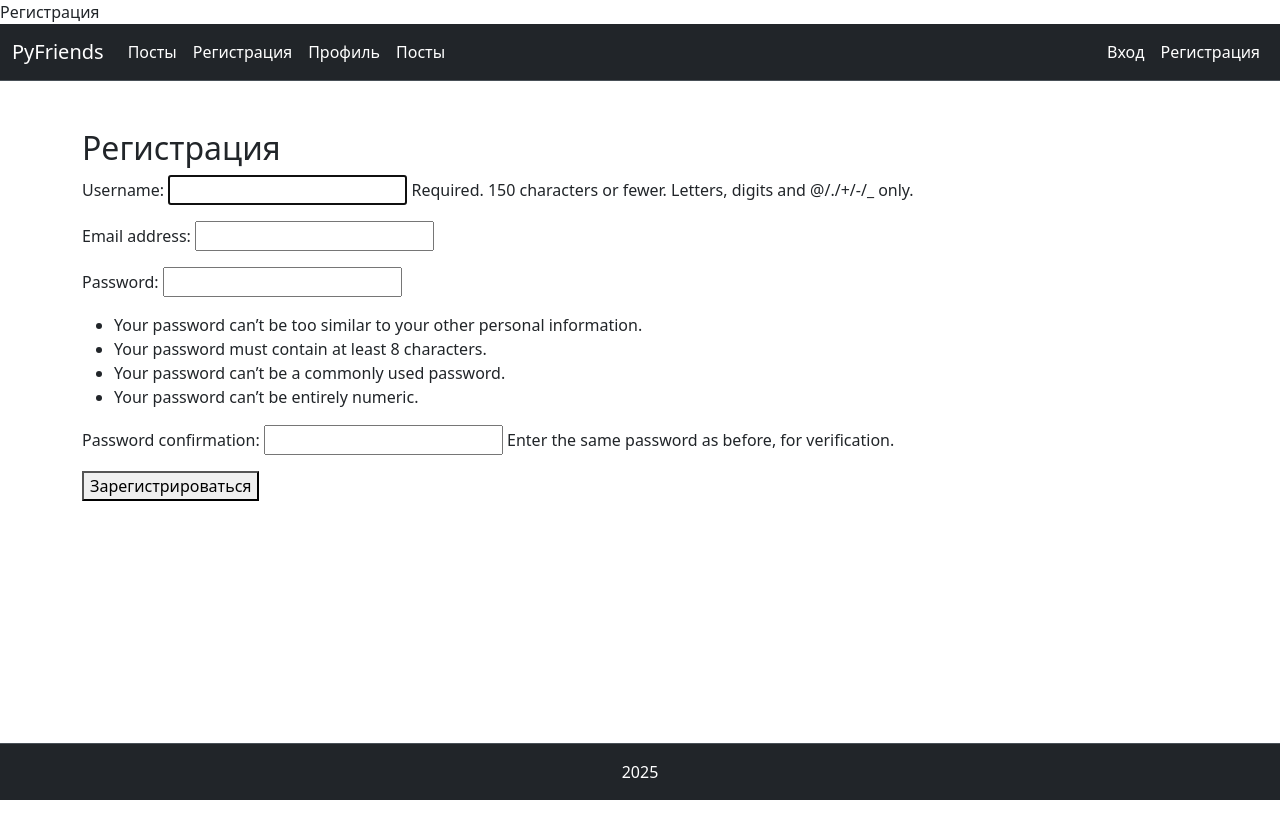
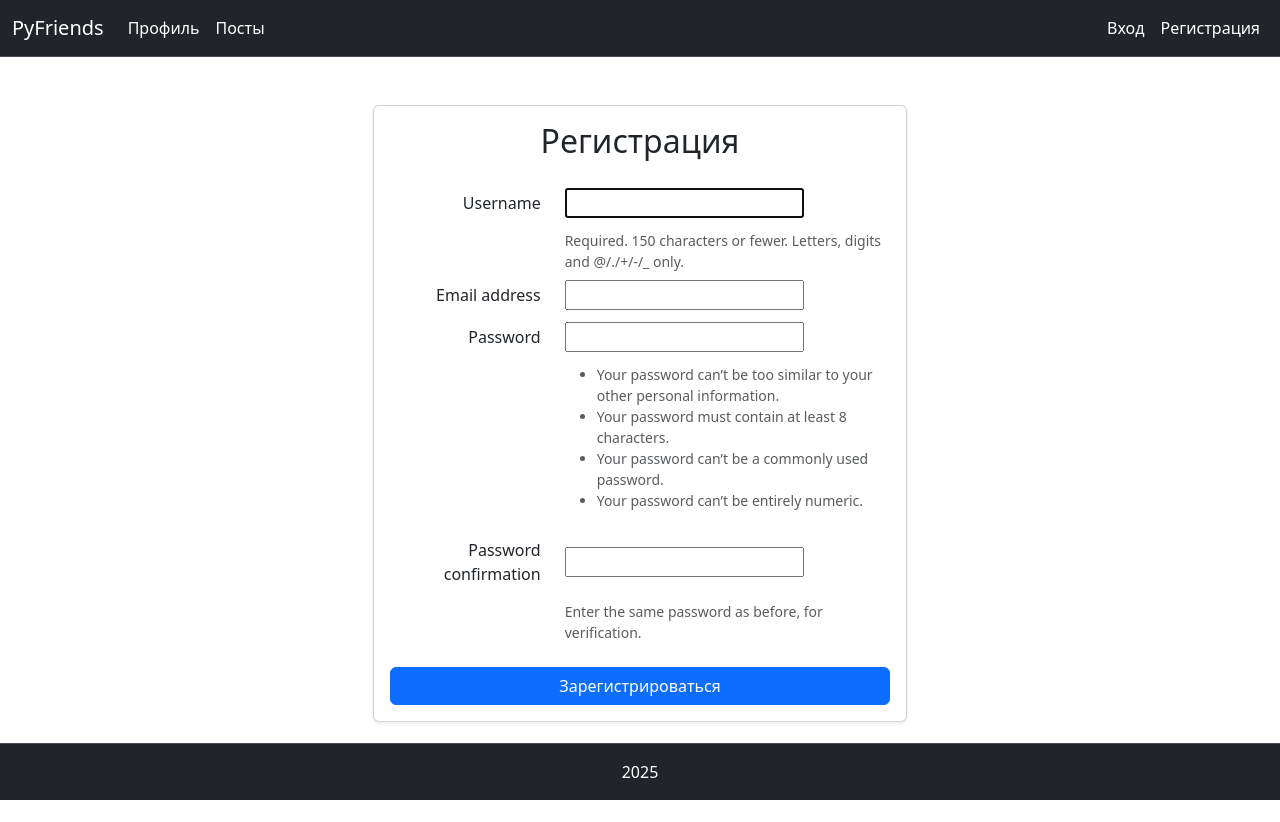
Before and after one commit to W1lden/PyFriends_social_network, a Django app: page /users/register/ in a window 1280 px wide. Before the commit the page ends 800 px from the top, so only its background shows below. Run offline with Django 5.2, Linux system fonts and the light colour scheme; parts of the project's set-up code (start-up, migrations or seed data) failed here and were passed over.

Commit message:
update post max_length_text, fix design, add latest posts in home page

```diff
--- a/friends/posts/constants.py
+++ b/friends/posts/constants.py
@@ -1,3 +1,2 @@
 max_length_title = 200
-max_length_text = 1000
-max_length_author = 100
+max_length_text = 2000
--- a/friends/templates/base.html
+++ b/friends/templates/base.html
@@ -5,7 +5,7 @@
 <head>
     <meta charset="UTF-8">
     <meta name="viewport" content="width=device-width, initial-scale=1.0">
-    {% block title %}<title>PyFriends</title>{% endblock  %}
+    <title>{% block title %}PyFriends{% endblock  %}</title>
     <link rel="icon" type="image/x-icon" href="{% static 'images/favicon.ico' %}">
     <link href="https://cdn.jsdelivr.net/npm/bootstrap@5.3.7/dist/css/bootstrap.min.css" rel="stylesheet" integrity="sha384-LN+7fdVzj6u52u30Kp6M/trliBMCMKTyK833zpbD+pXdCLuTusPj697FH4R/5mcr" crossorigin="anonymous">
     <link rel="stylesheet" href="{% static 'css/base.css' %}">
@@ -14,7 +14,7 @@
     <header>
         {% include "header.html" %}
     </header>
-    <div class="container mt-5" style="padding-bottom: 50px;">
+    <div class="container mt-5" style="padding-bottom: 100px;">
         {% block content %}
             Some content
         {% endblock %}
--- a/friends/templates/header.html
+++ b/friends/templates/header.html
@@ -8,13 +8,6 @@
 
     <div class="collapse navbar-collapse" id="navbarSupportedContent">
       <ul class="navbar-nav me-auto mb-2 mb-lg-0">
-        <li class="nav-item">
-          <a class="nav-link active" href="#">Посты</a>
-        </li>
-        <li class="nav-item">
-
-          <a class="nav-link active" aria-current="page" href="#">Регистрация</a>
-        </li>
         <li class="nav-item">
           <a class="nav-link active" aria-current="page" href="#">Профиль</a>
         </li>
--- a/friends/templates/post_detail.html
+++ b/friends/templates/post_detail.html
@@ -2,8 +2,10 @@
 
 {% block content %}
 
-    <h1>Post Detail</h1>
-    <h2>{{ post.title }}</h2>
+    <h2>Post Detail</h1>
+    <hr>
+    <h3>Topic: {{ post.title }}</h2>
+    <p>{{ post.text }}</p>
     <p>Author: {{ post.author }}</p>
     <p>Created at: {{ post.created_at }}</p>
     <a href="{% url 'posts:post_delete' post.id %}">Delete post</a>
--- a/friends/templates/register.html
+++ b/friends/templates/register.html
@@ -3,12 +3,46 @@
 {% block title %}Регистрация{% endblock %}
 
 {% block content %}
+<div class="container mt-5">
+  <div class="row justify-content-center">
+    <div class="col-md-8 col-lg-6">
+      <div class="card shadow-sm">
+        <div class="card-body">
+          <h2 class="card-title text-center mb-4">Регистрация</h2>
+          <form method="post" novalidate>
+            {% csrf_token %}
+            {% for field in form %}
+              <div class="row mb-1 align-items-center">
+                <label for="{{ field.id_for_label }}" class="col-sm-4 col-form-label text-end">
+                  {{ field.label }}
+                </label>
+                <div class="col-sm-8">
+                  {{ field }}
+                </div>
+              </div>
+              {% if field.help_text %}
+                <div class="row mb-1">
+                  <div class="col-sm-8 offset-sm-4">
+                    <div class="form-text">{{ field.help_text|safe }}</div>
+                  </div>
+                </div>
+              {% endif %}
+              {% for error in field.errors %}
+                <div class="row mb-1">
+                  <div class="col-sm-8 offset-sm-4">
+                    <div class="text-danger small">{{ error }}</div>
+                  </div>
+                </div>
+              {% endfor %}
+            {% endfor %}
 
-<h2>Регистрация</h2>
-<form method="post">
-    {% csrf_token %}
-    {{ form.as_p }}
-    <button type="submit">Зарегистрироваться</button>
-</form>
-
+            <div class="text-center mt-4">
+              <button type="submit" class="btn btn-primary w-100">Зарегистрироваться</button>
+            </div>
+          </form>
+        </div>
+      </div>
+    </div>
+  </div>
+</div>
 {% endblock %}
```
Also changed, not shown: friends/posts/models.py (+3 -6 lines), friends/posts/views.py (+7 -1 lines), friends/templates/home.html (+42 -3 lines), friends/templates/login.html (+41 -7 lines).
